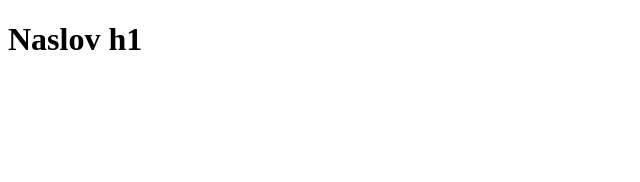
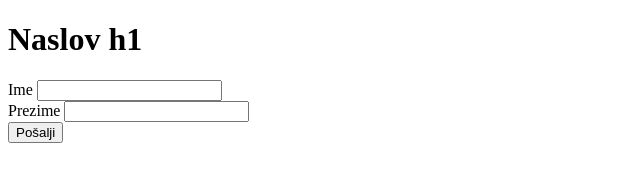
Before and after one commit to sara97-png/Ponavljanje, a website: page index.html in a window 1280 px wide. Shown: the whole page, without its empty margins (0-640 px from the left). Drawn offline with Linux system fonts and the light colour scheme.

Commit message:
dodana kontakt forma

```diff
--- a/index.html
+++ b/index.html
@@ -5,5 +5,16 @@
     </head>
     <body>
         <h1>Naslov h1</h1>
+        <form>
+            <div>
+                <label>Ime</label>
+                <input type="text" name="ime" />
+            </div>
+            <div>
+                <label>Prezime</label>
+                <input type="text" name="prezime" />
+            </div>
+            <button type="submit">Pošalji</button>
+        </form>
     </body>
 </html>
```
